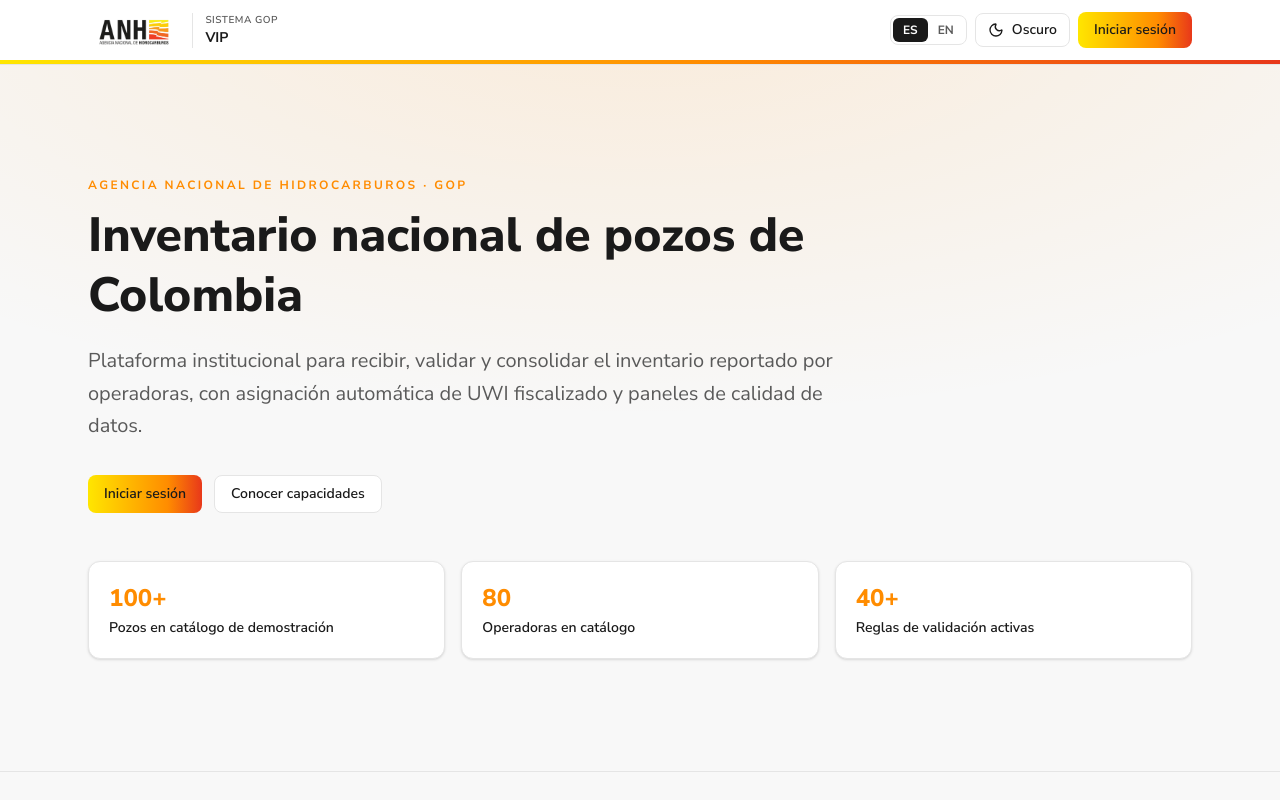
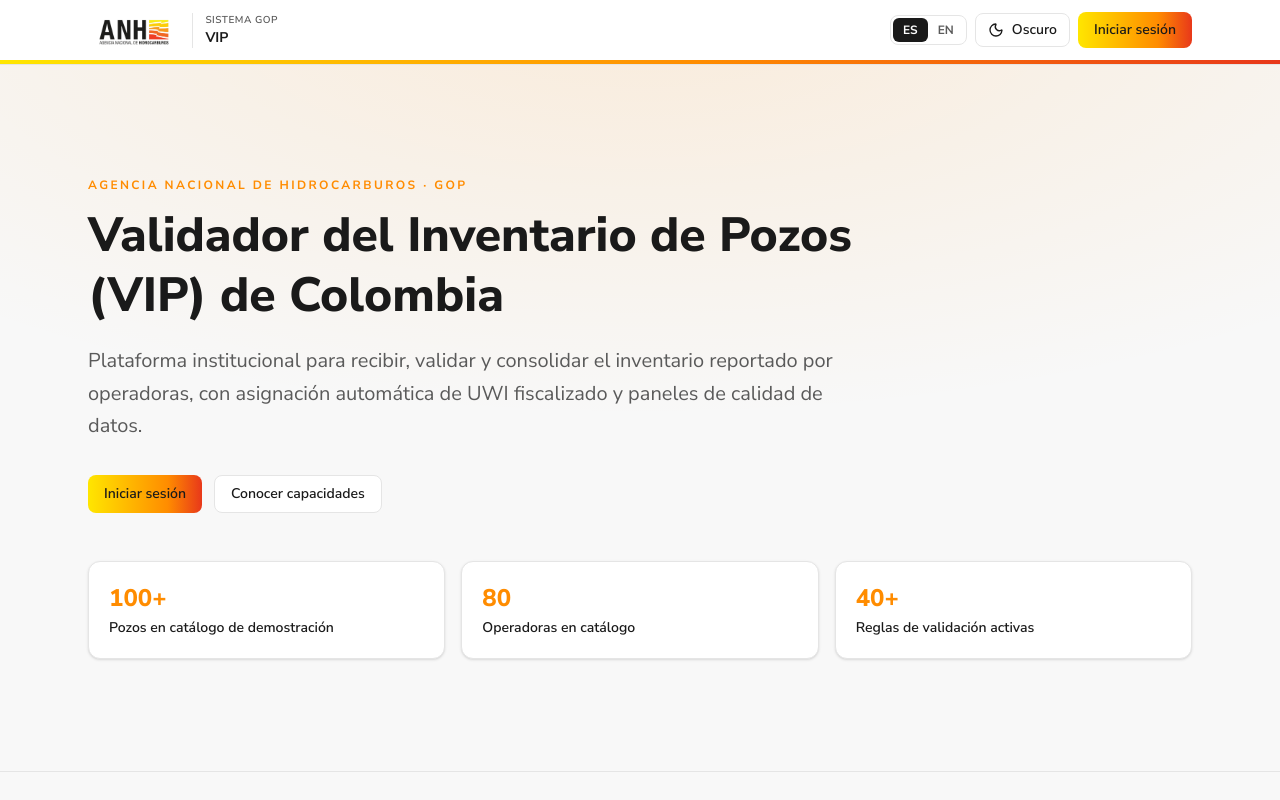
Before and after one commit to PhDRedondo/Inventario-de-pozos, a Next.js app: page / in a window 1280 px wide. Shown: the top 800 px of the page. Built offline with nearby package versions, Linux system fonts and the light colour scheme; no server answers.

Commit message:
Update landing hero title to VIP branding.
Align the public homepage headline with the Validador del Inventario de Pozos (VIP) naming in Spanish and English.

Co-authored-by: Cursor <cursoragent@cursor.com>

```diff
--- a/src/i18n/messages/en.ts
+++ b/src/i18n/messages/en.ts
@@ -525,7 +525,7 @@ export const en = {
     backHome: "Back to home",
     signIn: "Sign in",
     heroEyebrow: "National Hydrocarbons Agency · GOP",
-    heroTitle: "National well inventory of Colombia",
+    heroTitle: "Well Inventory Validator (VIP) of Colombia",
     heroSubtitle:
       "Institutional platform to receive, validate and consolidate operator-reported inventory, with automatic fiscal UWI assignment and data quality dashboards.",
     ctaPrimary: "Sign in",
--- a/src/i18n/messages/es.ts
+++ b/src/i18n/messages/es.ts
@@ -532,7 +532,7 @@ export const es = {
     backHome: "Volver al inicio",
     signIn: "Iniciar sesión",
     heroEyebrow: "Agencia Nacional de Hidrocarburos · GOP",
-    heroTitle: "Inventario nacional de pozos de Colombia",
+    heroTitle: "Validador del Inventario de Pozos (VIP) de Colombia",
     heroSubtitle:
       "Plataforma institucional para recibir, validar y consolidar el inventario reportado por operadoras, con asignación automática de UWI fiscalizado y paneles de calidad de datos.",
     ctaPrimary: "Iniciar sesión",
```
